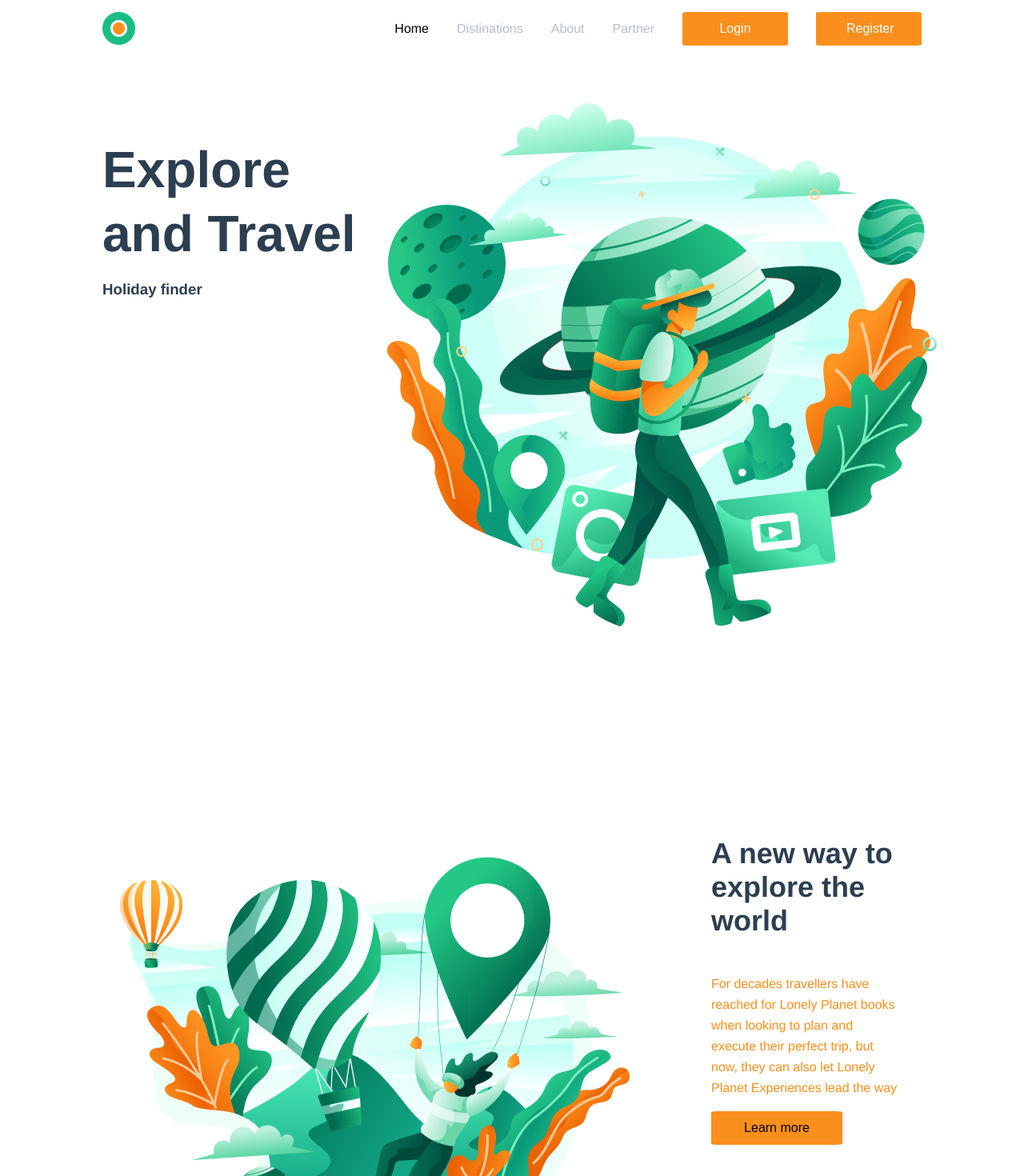
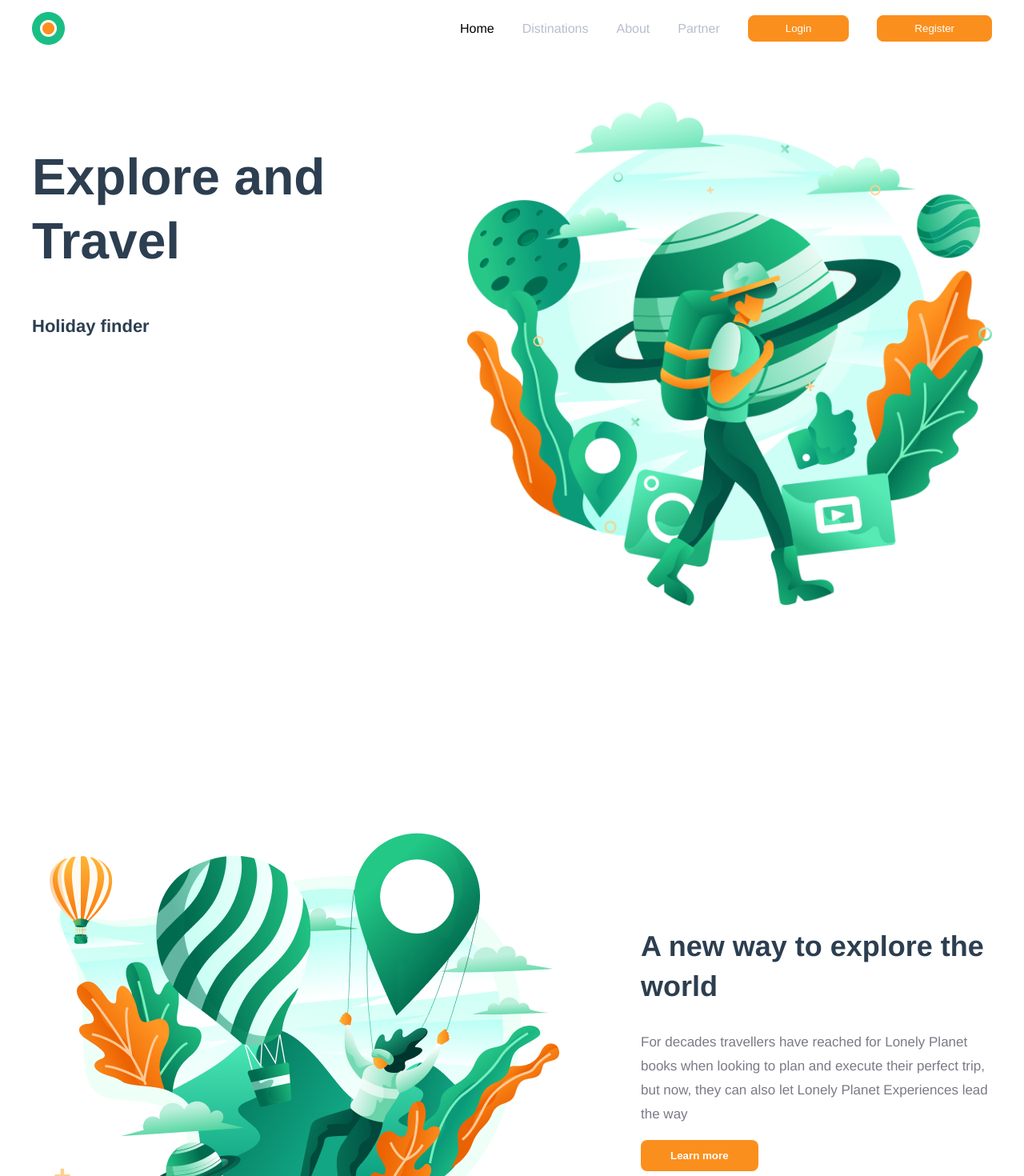
Before and after one commit to Evgeniy-Steshenko/traver-landing, a Vue app: page / in a window 1280 px wide. Shown: the part 20-1490 px from the top of the page at 80% size. Built offline with nearby package versions, Linux system fonts and the light colour scheme.

Commit message:
Разбил код по компонентам

```diff
--- a/package.json
+++ b/package.json
@@ -9,6 +9,7 @@
   },
   "dependencies": {
     "core-js": "^3.6.5",
+    "element-ui": "^2.13.2",
     "vue": "^2.6.11"
   },
   "devDependencies": {
--- a/src/App.vue
+++ b/src/App.vue
@@ -4,57 +4,24 @@
     :list="list"
     :isAuth="isAuth">
     </header-component>
-    <div class="main">
-      <div class="container">
-        <div class="main-container">
-          <div class="main-explore">
-            <div class="main-header">
-              <h1>Explore and Travel</h1>
-            </div>
-            <h3>Holiday finder</h3>
-          </div>
-          <div class="main-img">
-            <img src="@/assets/main-image.png" alt="">
-          </div>
-        </div>
-      </div>
-    </div>
-    <section>
-      <div class="container">
-        <div class="info-container">
-          <div class="info-image">
-            <img src="@/assets/second-image.png" alt="">
-          </div>
-          <div class="info-text">
-            <h1>A new way to explore the world </h1>
-            <p>For decades travellers have reached for Lonely Planet books when looking to plan and execute their perfect
-            trip, but now, they can also let Lonely Planet Experiences lead the way</p>
-            <button>Learn more</button>
-          </div>
-        </div>
-      </div>
-    </section>
-    <section>
-      <div class="container">
-        <div class="directions">
-          <div class="directions-paragraph">
-            <h1>Featured destinations</h1>
-            <a href=""><p>View all</p></a>
-          </div>
-          <div class="directions-images">
-            <img src="@/assets/first-directions.png" alt="">
-          </div>
-        </div>
-      </div>
-    </section>
+    <main-component>
+    </main-component>
+    <section02-component>
+
+    </section02-component>
   </div>
 </template>
 
 <script>
 import HeaderComponent from './components/Header'
+import MainComponent from './components/Main.vue'
+import Section02Component from './components/Section02.vue'
+
 export default {
   components: {
-    HeaderComponent
+    HeaderComponent,
+    MainComponent,
+    Section02Component
   },
   data() {
     return {
@@ -73,137 +40,4 @@ export default {
   color: #2c3e50;
 }
 
-body {
-  margin: 0;
-  padding: 0;
-  box-sizing: border-box;
-}
-
-.container {
-  width: 80%;
-  margin: 0 auto;
-}
-
-.head-container {
-  display: flex;
-  justify-content: space-between;
-  margin-top: 35px;
-}
-
-.head-container button {
-  font-size: 16px;
-  width: 132px;
-  padding: 12px 38px;
-  border: none;
-  outline: none;
-  background-color: #FB8F1D;
-  border-radius: 4%;
-  color: #fff;
-
-
-}
-
-.head-container img {
-  width: 41px;
-  height: 41px;
-}
-
-.head-container ul  {
-  display: flex;
-  flex-direction: row;
-  list-style-type: none;
-  justify-content: flex-end;
-  margin: 0;
-  padding: 0;
-  align-items: center;
-}
-
-.head-container ul li {
-  margin-right: 35px;
-  color: #B8BECD;
-}
-
-.head-container ul li:last-child {
-  margin-right: 0;
-}
-
-.head-container ul li:first-child {
-  color: #000;
-}
-
-.main-container {
-  display: flex;
-  justify-content: space-between;
-  margin-top: 72px;
-}
-
-.main-container .main-explore h1 {
-  font-size: 64px;
-  font-weight: bold;
-  line-height: 80px;
-}
-
-.main-container .main-explore .main-header {
-  width: 356px;
-  height: 160px;
-}
-
-.main-container .main-image img {
-  width: 687px;
-  height: 654px;
-  margin-top: 72px;
-}
-
-.info-container {
-  display: flex;
-  margin-top: 270px;
-}
-
-.info-container .info-text {
-  display: flex;
-  flex-direction: column;
-  align-content: center;
-  justify-content: center;
-  margin-left: 102px;
-  width: 481px;
-  height: 333px;
-}
-
-.info-container .info-text h1 {
-  font-size: 36px;
-  font-weight: bold;
-
-}
-
-.info-container .info-text p {
-  width: 90%;
-  line-height: 26px;
-}
-
-.info-container button {
-  font-size: 16px;
-  width: 164px;
-  padding: 12px 38px;
-  border: none;
-  outline: none;
-  background-color: #FB8F1D;
-  border-radius: 4%;
-}
-
-.directions-paragraph {
-  display: flex;
-  justify-content: space-between;
-  margin-top: 262px;
-  align-items: center;
-}
-
-.directions-paragraph a, p {
-  text-decoration: none;
-  color: #FB8F1D;
-}
-
-.directions-paragraph h1 {
-  font-size: 36px;
-line-height: 50px;
-}
 </style>
--- a/src/components/Header.vue
+++ b/src/components/Header.vue
@@ -1,7 +1,7 @@
 <template>
     <header>
       <div class="container">
-        <div class="head-container">
+        <div class="head">
           <img src="@/assets/logo.png" alt="">
           <ul>
             <li v-for="(item, key) in list" :key="key">{{item}}</li>
@@ -23,3 +23,86 @@ export default {
     },
 }
 </script>
+
+<style>
+
+body {
+  margin: 0;
+  padding: 0;
+  box-sizing: border-box;
+}
+
+.container  {
+  max-width: 1200px;
+  margin: 0 auto;
+}
+
+@media (max-width: 1200px) {
+  .container {
+    max-width: 970px;
+  }
+}
+
+@media (max-width: 972px){
+  .container {
+    max-width: 750px;
+  }
+}
+
+@media (max-width: 767px) {
+  .container {
+    max-width: none;
+  }
+}
+
+.head {
+  display: flex;
+  justify-content: space-between;
+  margin-top: 35px;
+}
+
+.head img {
+  width: 41px;
+  height: 41px;
+}
+
+.head ul {
+  display: flex;
+  flex-direction: row;
+  list-style-type: none;
+  align-items: center;
+  margin: 0;
+  padding: 0;
+  color: #fff;
+}
+
+.head ul li {
+  margin-right: 35px;
+  color: #b8becd;
+
+}
+
+.head ul li:last-child {
+  margin-right: 0;
+}
+
+.head ul li:first-child {
+  color: #000;
+}
+
+.head button {
+  padding: 8px 46px;
+  color: #fff;
+  background: #fb8f1d;
+  border: 1px solid #fb8f1d;
+  outline: none;
+  border-radius: 8px;
+}
+
+.head button:hover {
+  color: #fb8f1d;
+  background:#fff;
+}
+
+
+</style>
--- /dev/null
+++ b/src/components/Main.vue
@@ -0,0 +1,51 @@
+<template>
+    <section>
+        <div class="container">
+            <div class="main">
+                <div class="main-explore">
+                    <h1>Explore and Travel</h1>
+                    <p>Holiday finder</p>
+                </div>
+
+                <div class="main-image">
+                    <img src="@/assets/main-image.png" alt="">
+                </div>
+            </div>
+        </div>
+    </section>
+</template>
+
+<script>
+export default {
+
+}
+</script>
+
+<style scoped>
+
+.main {
+    display: flex;
+    margin-top: 72px;
+    flex-direction: row;
+    justify-content: space-between;
+}
+
+.main-explore  h1 {
+    font-size: 64px;
+    line-height: 80px;
+    font-weight: bold;
+}
+
+.main-explore p {
+    font-size: 22px;
+    line-height: 27px;
+    font-weight: 600;
+}
+
+.main .main-image img {
+    width: 100%;
+    height: 100%;
+}
+
+
+</style>
--- /dev/null
+++ b/src/components/Section02.vue
@@ -0,0 +1,55 @@
+<template>
+    <section>
+        <div class="container">
+            <div class="info">
+                <div class="info-image">
+                    <img src="@/assets/second-image.png" alt="">
+                </div>
+                <div class="info-text">
+                    <h1>A new way to explore the world</h1>
+                    <p>For decades travellers have reached for Lonely Planet books when looking to plan and execute their perfect
+                    trip, but now, they can also let Lonely Planet Experiences lead the way</p>
+                    <button>Learn more</button>
+
+                </div>
+            </div>
+        </div>
+    </section>
+</template>
+
+<style scoped>
+.info {
+    display: flex;
+    flex-direction: row;
+    justify-content: space-between;
+    margin-top: 270px;
+    align-items: center;
+}
+
+.info-text {
+    margin-left: 102px;
+}
+
+.info-text h1 {
+    font-weight: bold;
+    font-size: 36px;
+    line-height: 50px;
+}
+
+.info-text p {
+    font-weight: 300;
+    font-size: 17px;
+    line-height: 30px;
+    color: #7d7987;
+}
+
+.info-text button {
+    padding: 12px 37px;
+    background: #fb8f1d;
+    color: #fff;
+    outline: none;
+    border: none;
+    border-radius: 8px;
+    font-weight: 600;
+}
+</style>
--- a/src/main.js
+++ b/src/main.js
@@ -1,6 +1,8 @@
 import Vue from 'vue'
 import App from './App.vue'
-
+import ElementUi from 'element-ui'
+import 'element-ui/lib/theme-chalk/index.css';
+Vue.use(ElementUi)
 Vue.config.productionTip = false
 
 new Vue({
```
Also changed, not shown: 1 other file (tests, documents, lock files or other folders).
